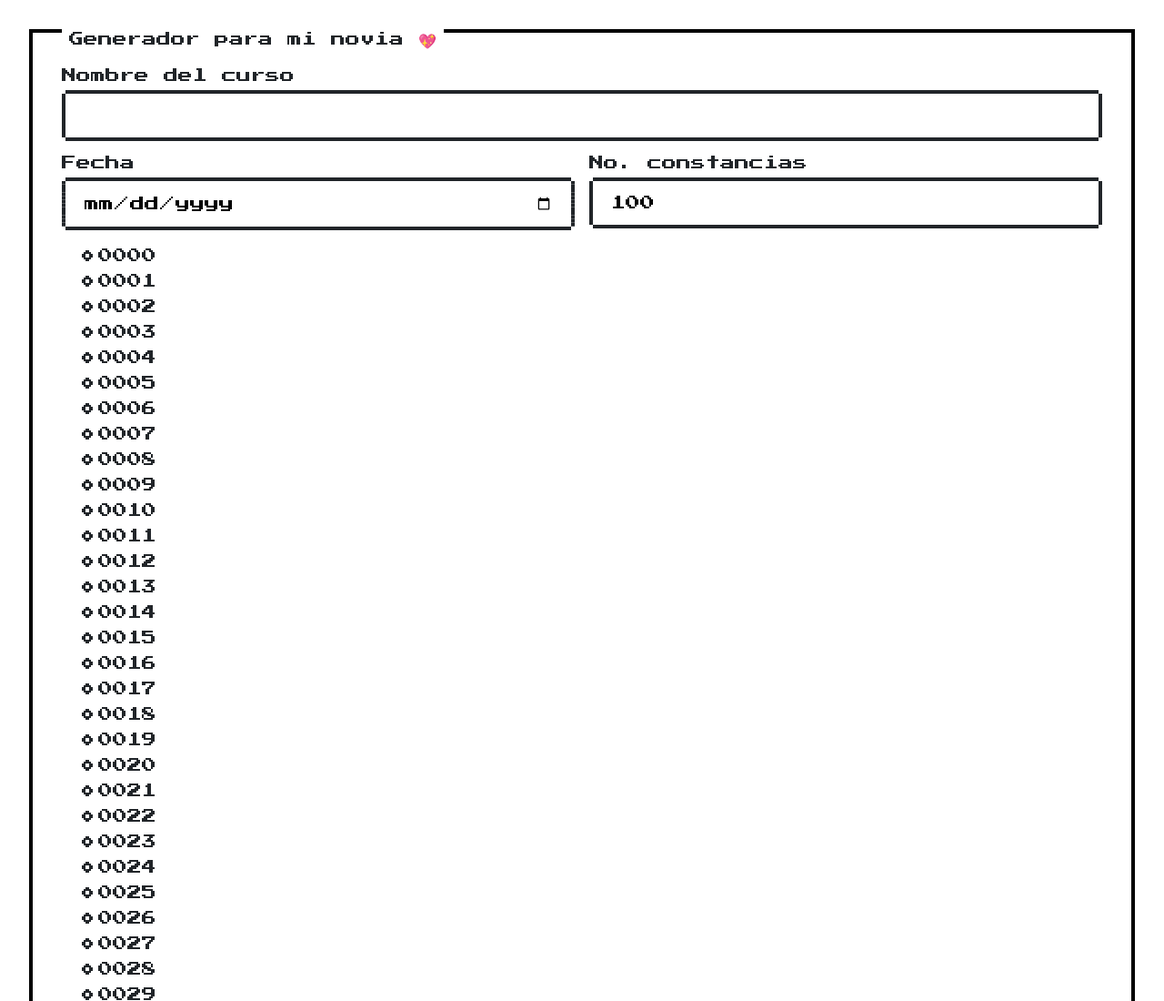
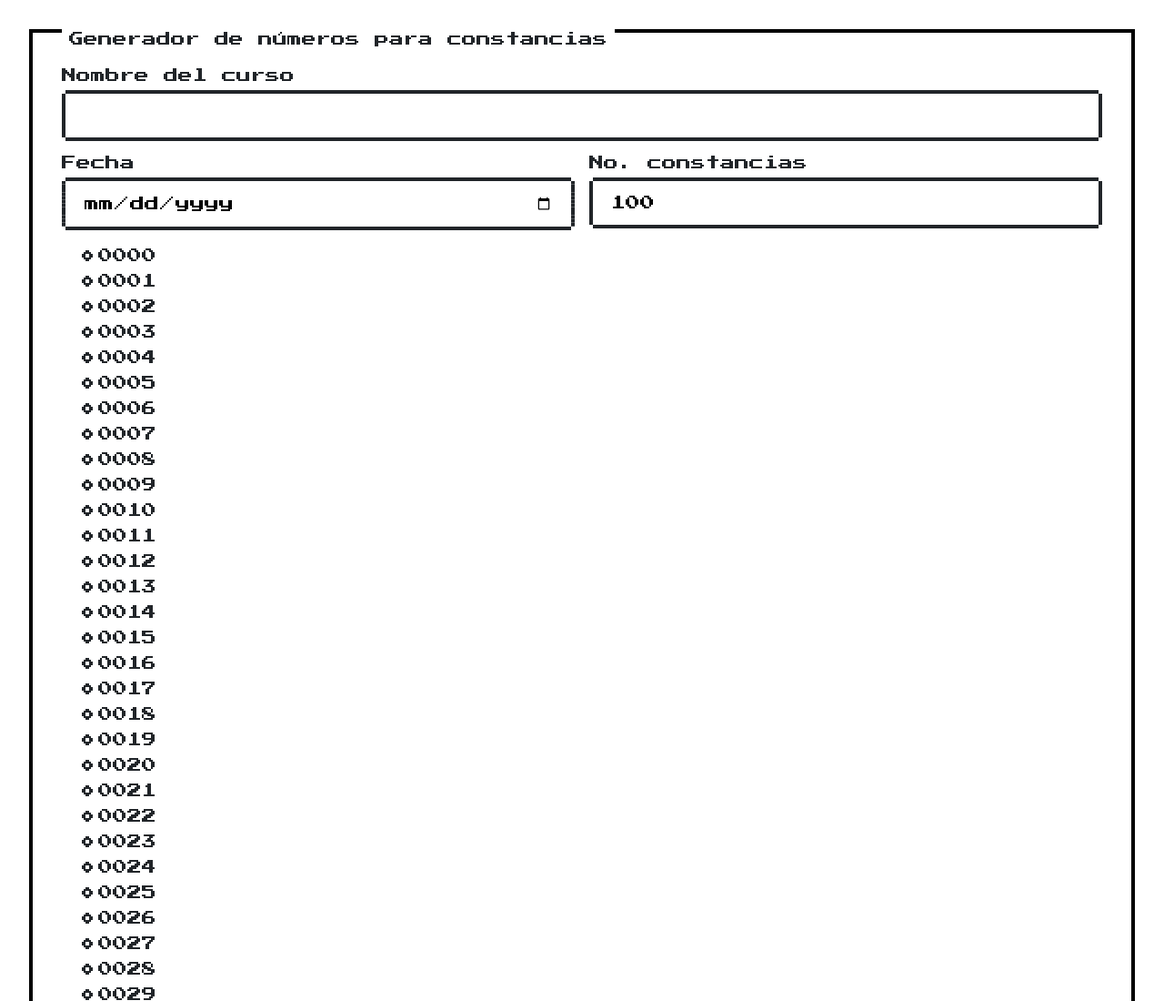
Before and after one commit to halivert/halivert-bot, a website: page public/test.html in a window 1280 px wide. Shown: the top 1100 px of the page at 91% size. Drawn offline with nearby package versions, Linux system fonts and the light colour scheme.

Commit message:
Para ASGO...

```diff
--- a/public/test.html
+++ b/public/test.html
@@ -17,7 +17,7 @@
 	</head>
 	<body style="padding: 32px;">
 		<div class="nes-container with-title" id="el">
-			<p class="title">Generador para mi novia 💖</p>
+			<p class="title">Generador de números para constancias</p>
 
 			<div>
 				<div class="nes-field">
```
